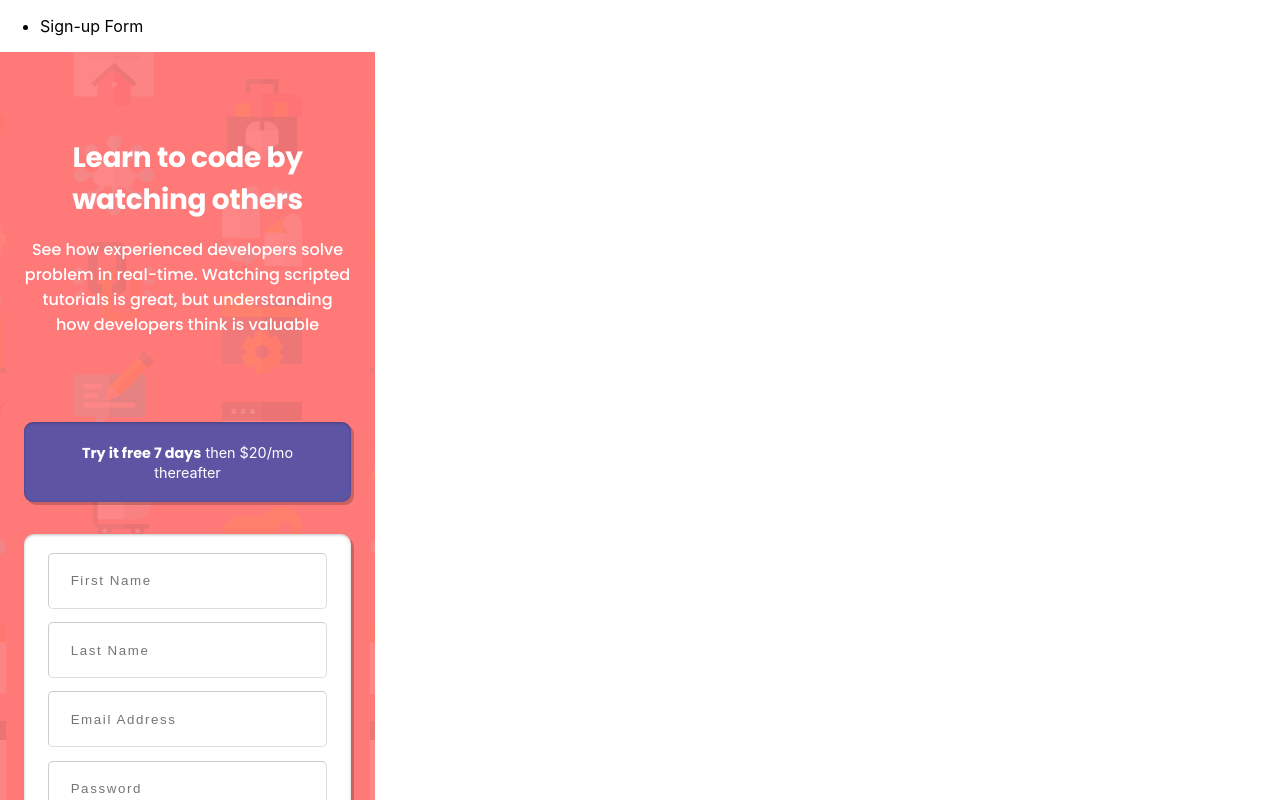
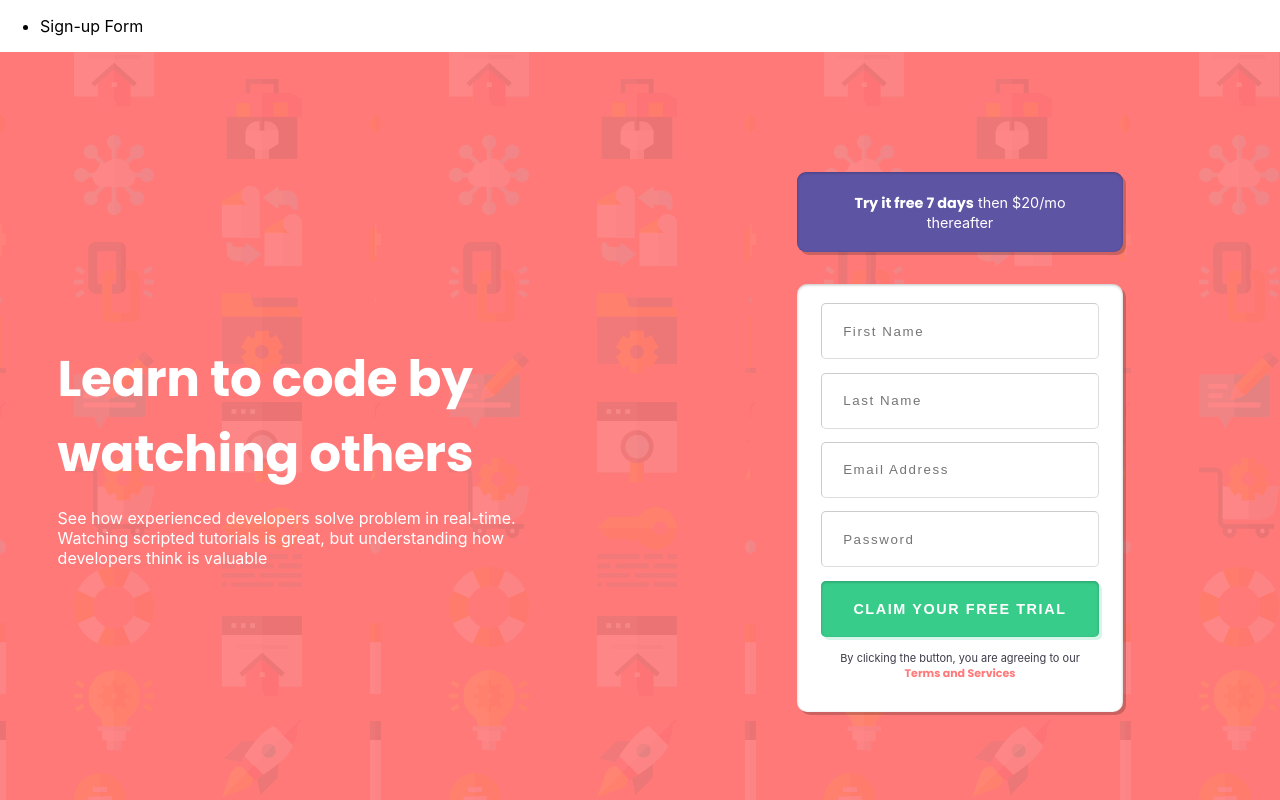
Before and after one commit to TaraTrody/frontend-react-challenges, a React (Create React App) app: page /signup in a window 1280 px wide. Shown: the top 800 px of the page. Built offline with nearby package versions, Linux system fonts and the light colour scheme; a web font is replaced by a local one.

Commit message:
adjust grid layout for desktop screens

```diff
--- a/src/sign-up_form/Signup.jsx
+++ b/src/sign-up_form/Signup.jsx
@@ -44,22 +44,49 @@ const Container = styled.div`
     "BoxWrapper"
     "FormWrapper";
   justify-content: center;
+
+  @media (min-width: 376px) {
+    width: 100%;
+    height: 100vh;
+    display: grid;
+    grid-template-columns: 50% 50%;
+    grid-template-rows: 25% 75%;
+  }
 `;
 
 const TitleSection = styled.div`
   grid-area: TitleWrapper;
   display: flex;
+
+  @media (min-width: 376px) {
+    grid-column: 1;
+    grid-row-start: 1;
+    grid-row-end: 3;
+    align-items: center;
+    justify-content: center;
+  }
 `;
 
 const BoxSection = styled.div`
   grid-area: BoxWrapper;
   justify-self: center;
   align-self: end;
+
+  @media (min-width: 376px) {
+    grid-column: 2;
+    grid-row: 1;
+    justify-self: center;
+  }
 `;
 
 const FormSection = styled.div`
   grid-area: FormWrapper;
   justify-self: center;
+
+  @media (min-width: 376px) {
+    grid-column: 2;
+    grid-row: 2;
+  }
 `;
 
 const TitleText = styled.div`
@@ -77,6 +104,21 @@ const TitleText = styled.div`
 
   p {
     font-weight: 500;
+  }
+
+  @media (min-width: 376px) {
+    width: 32.8rem;
+    height: 13.75rem;
+    text-align: left;
+
+    h1 {
+      font-size: 3.125rem;
+    }
+
+    p {
+      font-size: 1rem;
+      font-weight: 400;
+    }
   }
 `;
 
```
